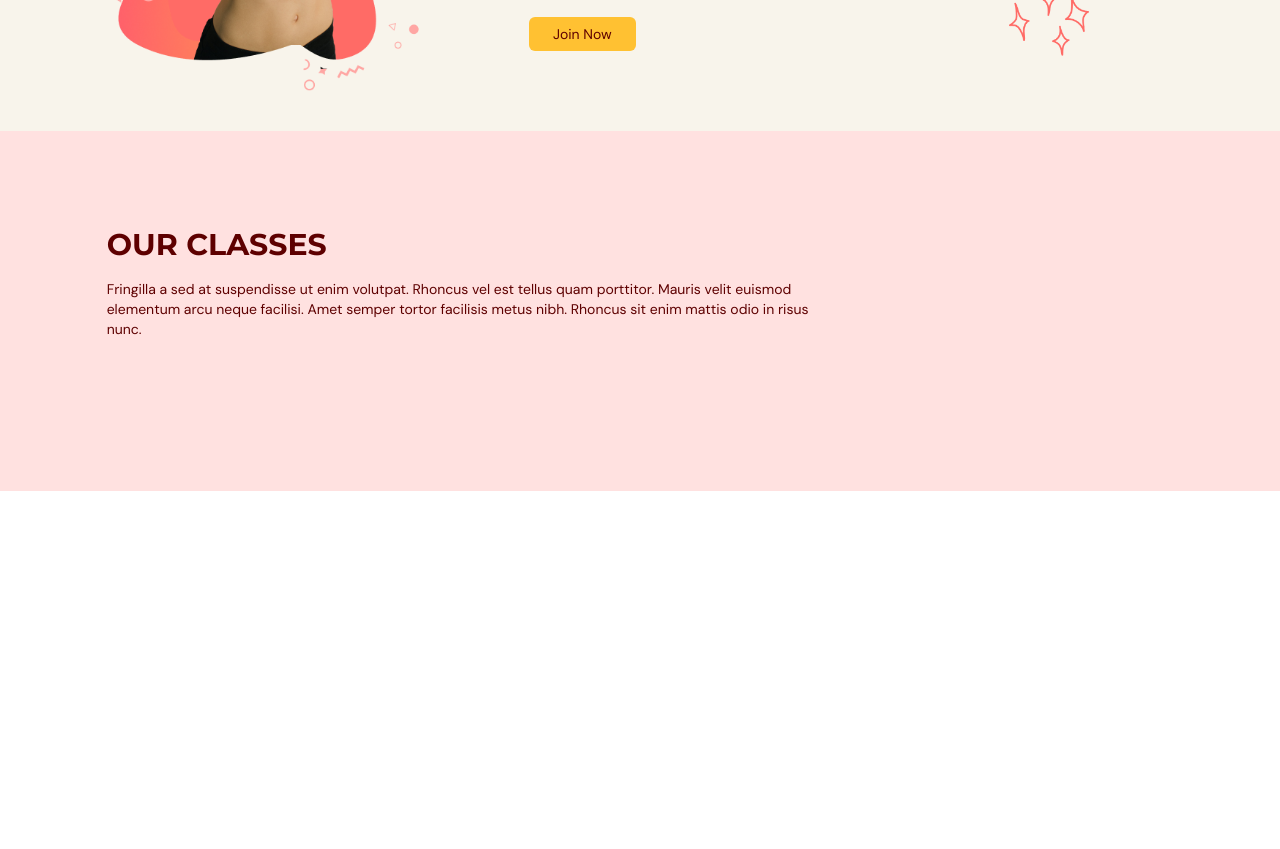
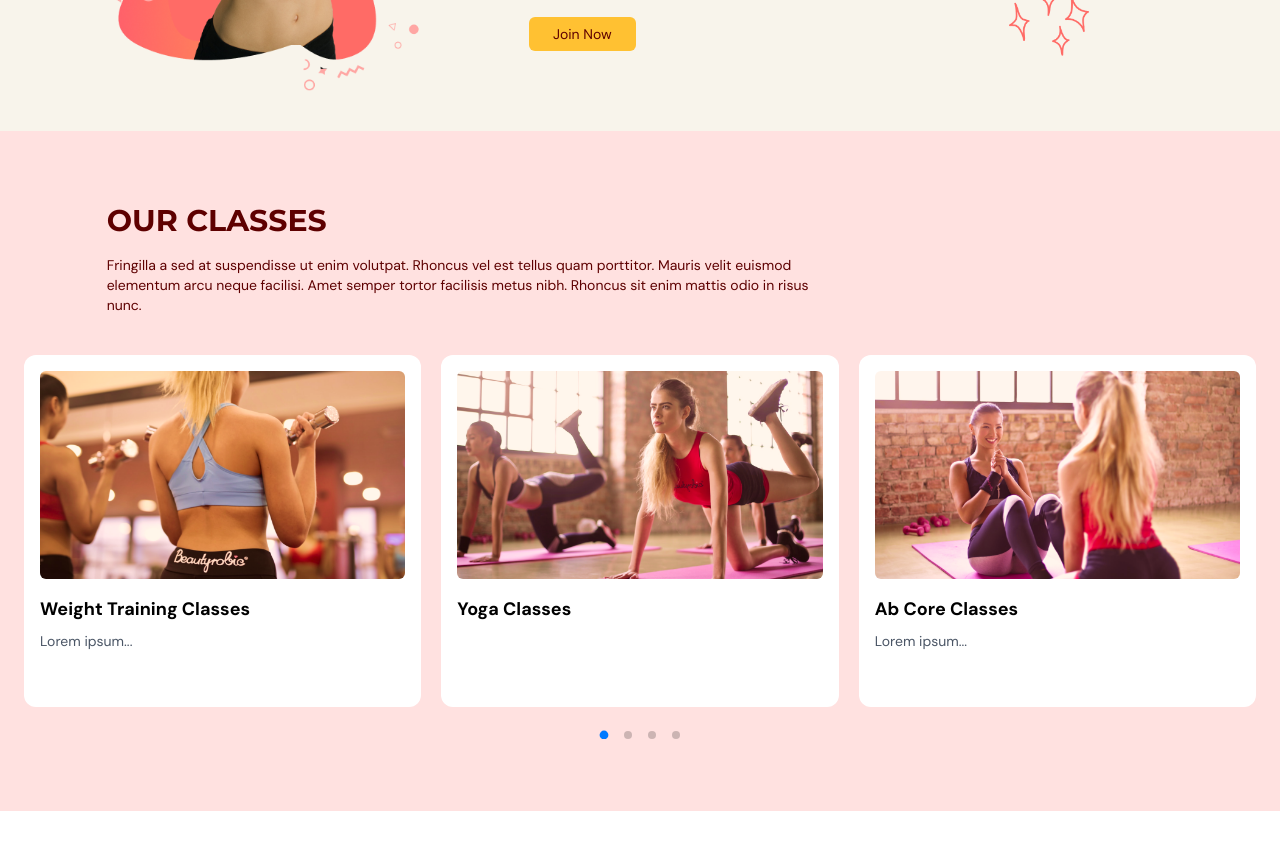
Before and after one commit to AboBakr2003/Fitness_App, a React (Vite) app: page / in a window 1280 px wide. Shown: the part 1540-2389 px from the top of the page. Built offline with nearby package versions, Linux system fonts and the light colour scheme.

Commit message:
Add our-classes section

```diff
--- a/package.json
+++ b/package.json
@@ -17,6 +17,7 @@
     "react-anchor-link-smooth-scroll": "^1.0.12",
     "react-dom": "^19.1.0",
     "react-router-dom": "^7.6.1",
+    "swiper": "^11.2.8",
     "tailwindcss": "^4.1.8"
   },
   "devDependencies": {
--- a/src/components/benefits/benefits.tsx
+++ b/src/components/benefits/benefits.tsx
@@ -2,7 +2,7 @@ import { HomeModernIcon, UserGroupIcon, AcademicCapIcon } from "@heroicons/react
 import type { SelectedPage, BenefitType } from "../../shared/types";
 import HeaderText from "../../shared/header-text";
 import { motion } from "framer-motion";
-import Card from "./cards";
+import Card from "./card";
 import BenefitsImage from "../../assets/BenefitsPageGraphic.png"
 import AbstractWaves from "../../assets/AbstractWaves.png"
 import Sparkles from "../../assets/Sparkles.png"
@@ -110,7 +110,13 @@ export default function Benefits({ setSelectedPage }: Props) {
             visible: { opacity: 1, x: 0 },
           }}
         >
-          {isAboveMediumScreens && <img
+          {isAboveMediumScreens && <motion.img
+            initial={{ opacity: 0, scale: 0 }}
+            whileInView={{ opacity: 1, scale: 1 }}
+            transition={{
+                duration: 0.5,
+                delay: 1,
+            }}
             className="2xl:w-1/8 lg:w-1/7 w-1/8 absolute 2xl:-translate-y-36 lg:-translate-y-45 lg:-translate-x-16"
             alt="abstract-waves"
             src={AbstractWaves}/>}
@@ -134,7 +140,13 @@ export default function Benefits({ setSelectedPage }: Props) {
               enim mattis odio in risus nunc.
             </p>
           </div>
-          {isAboveMediumScreens && <img
+          {isAboveMediumScreens && <motion.img
+            initial={{ opacity: 0, scale: 0 }}
+            whileInView={{ opacity: 1, scale: 1 }}
+            transition={{
+              duration: 0.5,
+              delay: 1,
+            }}
             className="w-1/8 absolute 2xl:translate-x-150 2xl:translate-y-30 lg:translate-x-120 lg:translate-y-32"
             alt="sparkles"
             src={Sparkles}/>
--- a/src/components/our-classes/our-classes.tsx
+++ b/src/components/our-classes/our-classes.tsx
@@ -1,24 +1,100 @@
-import { SelectedPage } from '../../shared/types'
-import { motion } from 'framer-motion'
-import HeaderText from '../../shared/header-text'
+import { SelectedPage, type ClassType } from '../../shared/types';
+import { motion } from 'framer-motion';
+import { Swiper, SwiperSlide } from 'swiper/react';
+import { Pagination, Navigation } from 'swiper/modules';
+
+import 'swiper/css';
+import 'swiper/css/navigation';
+import 'swiper/css/pagination';
+
+import HeaderText from '../../shared/header-text';
+import image1 from '../../assets/image1.png';
+import image2 from '../../assets/image2.png';
+import image3 from '../../assets/image3.png';
+import image4 from '../../assets/image4.png';
+import image5 from '../../assets/image5.png';
+import image6 from '../../assets/image6.png';
+
+const classes: Array<ClassType> = [
+  {
+    name: 'Weight Training Classes',
+    description: 'Lorem ipsum...',
+    image: image1,
+  },
+  {
+    name: 'Yoga Classes',
+    image: image2,
+  },
+  {
+    name: 'Ab Core Classes',
+    description: 'Lorem ipsum...',
+    image: image3,
+  },
+  {
+    name: 'Adventure Classes',
+    description: 'Lorem ipsum...',
+    image: image4,
+  },
+  {
+    name: 'Fitness Classes',
+    image: image5,
+  },
+  {
+    name: 'Training Classes',
+    description: 'Lorem ipsum...',
+    image: image6,
+  },
+];
 
 type Props = {
   setSelectedPage: (value: SelectedPage) => void;
-}
+};
 
 export default function OurClasses({ setSelectedPage }: Props) {
   return (
-    <section id="our-classes" className="flex flex-col bg-primary-100 gap-14 py-24">
-      <motion.div className="flex flex-col mx-auto w-5/6 gap-4">
+    <section id="our-classes" className="flex flex-col bg-primary-100 gap-10 py-18">
+      <motion.div
+        className="flex flex-col mx-auto w-5/6 gap-4"
+        onViewportEnter={() => setSelectedPage(SelectedPage.OurClasses)}
+      >
         <HeaderText>OUR CLASSES</HeaderText>
-        <p className=" text-gray-500 lg:w-2/3 text-sm">
+        <p className="text-gray-500 lg:w-2/3 text-sm">
           Fringilla a sed at suspendisse ut enim volutpat. Rhoncus vel est
           tellus quam porttitor. Mauris velit euismod elementum arcu neque
           facilisi. Amet semper tortor facilisis metus nibh. Rhoncus sit
           enim mattis odio in risus nunc.
         </p>
       </motion.div>
-      <motion.div></motion.div>
+
+      <motion.div className="w-full px-6 overflow-x-hidden">
+        <Swiper
+          modules={[Pagination]}
+          spaceBetween={20}
+          slidesPerView={3}
+          pagination={{ el: '.custom-swiper-pagination', clickable: true }}
+          breakpoints={{
+            0: { slidesPerView: 1 },
+            768: { slidesPerView: 2 },
+            1024: { slidesPerView: 3 },
+          }}
+          className="h-[calc(100vh-28rem)]"
+        >
+          {classes.map((classItem: ClassType, index: number) => (
+            <SwiperSlide key={index} className="bg-white p-4 rounded-xl">
+              <img
+                src={classItem.image}
+                alt={classItem.name}
+                className="w-full h-52 object-cover rounded-md mb-4"
+              />
+              <h3 className="text-lg font-bold">{classItem.name}</h3>
+              {classItem.description && (
+                <p className="text-sm text-gray-600 mt-2">{classItem.description}</p>
+              )}
+            </SwiperSlide>
+          ))}
+        </Swiper>
+        <div className="custom-swiper-pagination mt-6 flex justify-center gap-2"/>
+      </motion.div>
     </section>
-  )
+  );
 }
--- a/src/global-style.css
+++ b/src/global-style.css
@@ -26,4 +26,11 @@
   .menu-item {
     @apply transition duration-200 hover:text-primary-500 no-underline text-gray-500 mx-5 cursor-pointer
   }
+
+  .custom-swiper-pagination .swiper-pagination-bullet {
+    @apply w-3 h-3 bg-gray-300 rounded-full opacity-100 transition-all;
+  }
+  .custom-swiper-pagination .swiper-pagination-bullet-active {
+    @apply bg-primary-500 scale-110;
+  }
 }
```
Also changed, not shown: src/components/benefits/card.tsx (renamed from src/components/benefits/cards.tsx), 1 other file (tests, documents, lock files or other folders).
